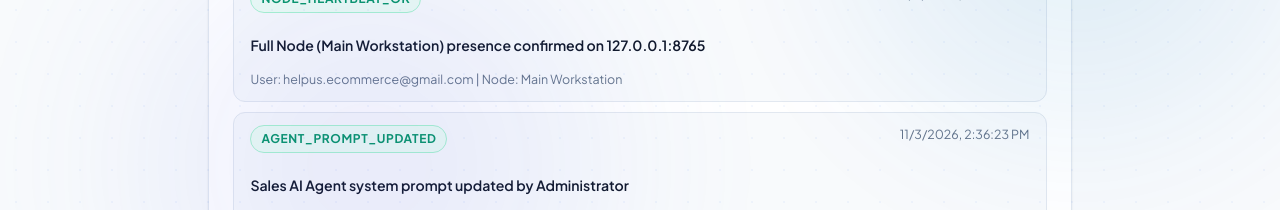
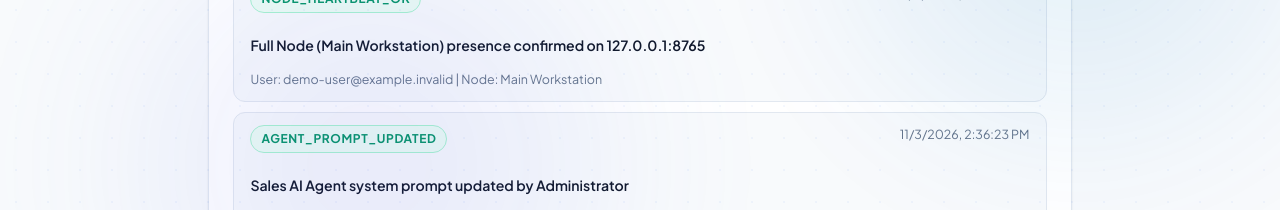
Before and after one commit to HelpUSA/nexosai-frontend, a Next.js app: page /audit in a window 1280 px wide. Shown: the part 742-952 px from the top of the page. Built offline with nearby package versions, Linux system fonts and the light colour scheme.

Commit message:
fix(n2a): sanitize demo account text and avoid implying live credentials

```diff
--- a/src/app/audit/page.tsx
+++ b/src/app/audit/page.tsx
@@ -14,7 +14,7 @@ export default async function AuditLogsPage({ searchParams }: { searchParams: Pr
         action: 'NODE_HEARTBEAT_OK',
         severity: 'INFO',
         details: 'Full Node (Main Workstation) presence confirmed on 127.0.0.1:8765',
-        user: { email: 'helpus.ecommerce@gmail.com' },
+        user: { email: 'demo-user@example.invalid' },
         node: { name: 'Main Workstation' },
         createdAt: new Date()
       },
@@ -23,7 +23,7 @@ export default async function AuditLogsPage({ searchParams }: { searchParams: Pr
         action: 'AGENT_PROMPT_UPDATED',
         severity: 'INFO',
         details: 'Sales AI Agent system prompt updated by Administrator',
-        user: { email: 'helpus.ecommerce@gmail.com' },
+        user: { email: 'demo-user@example.invalid' },
         node: null,
         createdAt: new Date(Date.now() - 3600000)
       },
```
